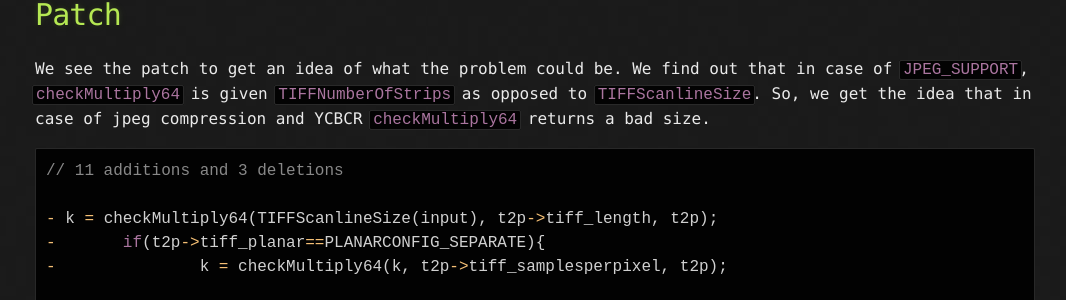
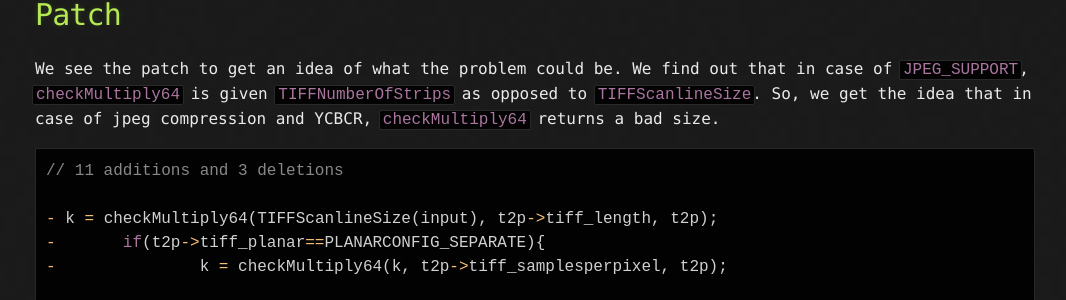
Before and after one commit to faran1512/faran1512.github.io, a Jekyll site: the page built from CVE-2020-35524_Recreate.md, in a window 1280 px wide and 900 px high, scrolled down 943 px. Shown: the part 176-476 px from the top of the window, without its empty margins (105-1171 px from the left). Built offline with Jekyll 4.4.1, drawn with Linux system fonts in a browser that asks for light colours; our own code applies the rules of GitHub Pages for plain Markdown files.

Commit message:
blog post

````diff
--- a/CVE-2020-35524_Recreate.md
+++ b/CVE-2020-35524_Recreate.md
@@ -39,7 +39,7 @@ make -C <libtiff_directory>-coverage -j$(nproc)
 
 # Patch
 
-We see the patch to get an idea of what the problem could be. We find out that in case of `JPEG_SUPPORT`, `checkMultiply64` is given `TIFFNumberOfStrips` as opposed to `TIFFScanlineSize`. So, we get the idea that in case of jpeg compression and YCBCR `checkMultiply64` returns a bad size.
+We see the patch to get an idea of what the problem could be. We find out that in case of `JPEG_SUPPORT`, `checkMultiply64` is given `TIFFNumberOfStrips` as opposed to `TIFFScanlineSize`. So, we get the idea that in case of jpeg compression and YCBCR, `checkMultiply64` returns a bad size.
 
 ```c
 // 11 additions and 3 deletions
````
